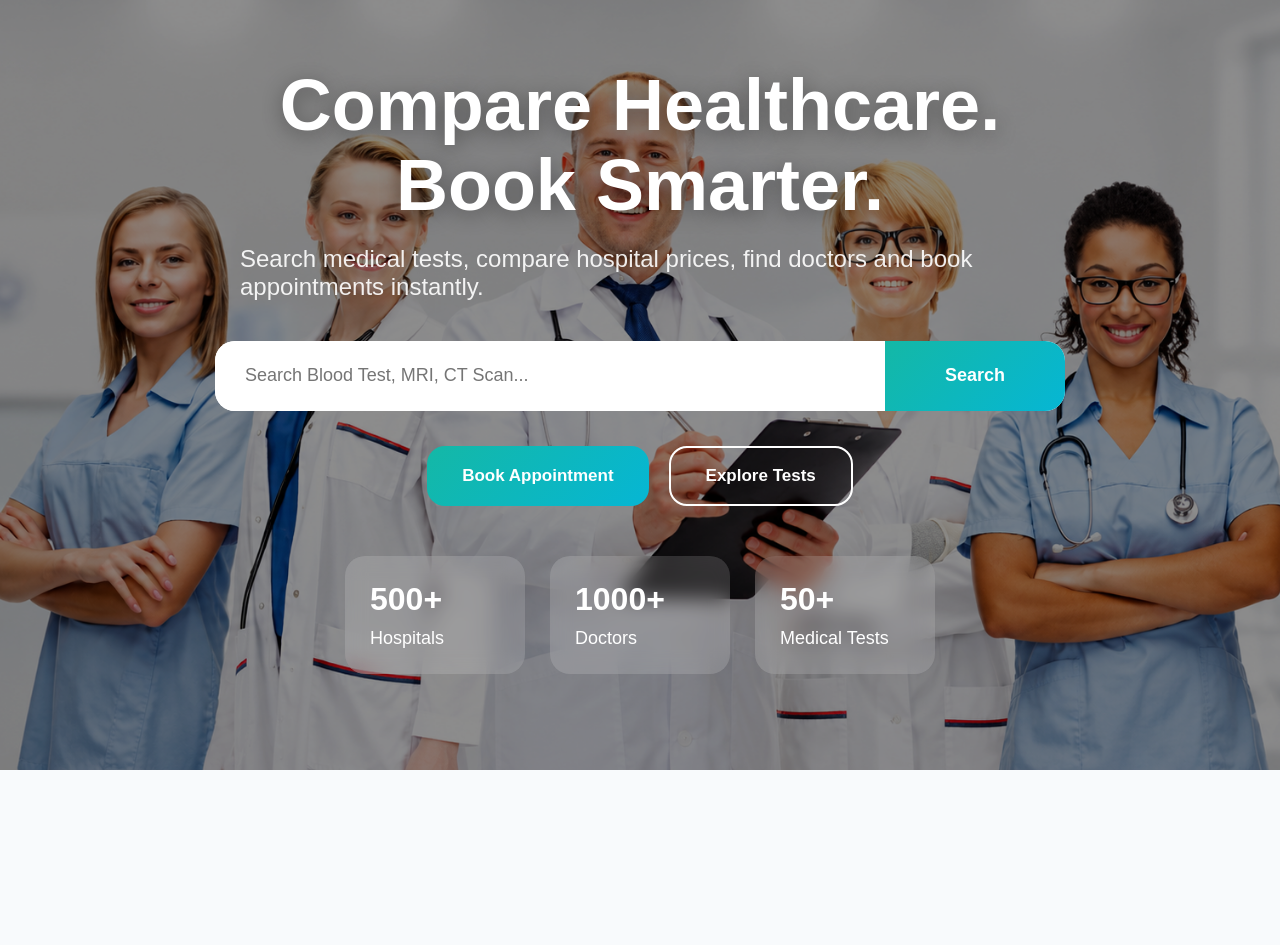
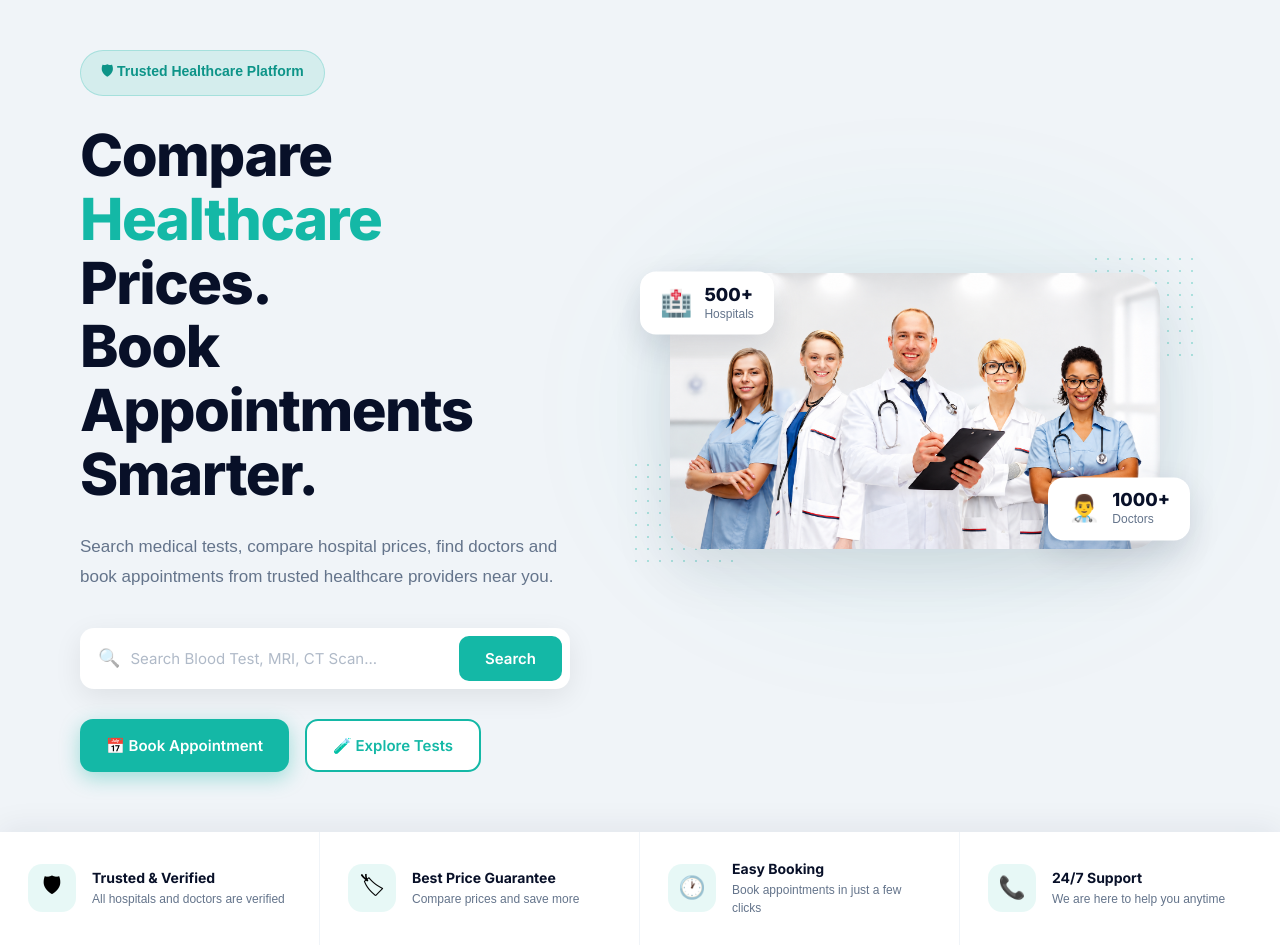
Before and after one commit to Mayank084/Upchar-Project, a React (Vite) app: page / in a window 1280 px wide. Shown: the part 120-1065 px from the top of the page. Before the commit the page ends 890 px from the top, so only its background shows below. Built offline with nearby package versions, Linux system fonts and the light colour scheme.

Commit message:
Updated hero section design

```diff
--- a/src/components/Hero.css
+++ b/src/components/Hero.css
@@ -1,193 +1,344 @@
+@import url('https://fonts.googleapis.com/css2?family=Inter:wght@400;500;600;700;800&display=swap');
+
+/* ── Hero layout ─────────────────────────────── */
 .hero {
-  background: red !important;
-  position: relative;
-  width: 100%;
-  height: 100vh;
-  overflow: hidden;
+  display: flex;
+  align-items: center;
+  justify-content: space-between;
+  gap: 60px;
+  padding: 80px 80px 60px;
+  background: #f0f4f8;
+  min-height: calc(100vh - 70px);
 }
 
-.hero-image {
-  position: absolute;
-  top: 0;
-  left: 0;
-
-  width: 100%;
-  height: 100%;
-
-  object-fit: cover;
-
-  z-index: 1;
+/* ── LEFT ────────────────────────────────────── */
+.hero-left {
+  flex: 1;
+  min-width: 0;
 }
 
-.hero-overlay {
-  position: absolute;
-  inset: 0;
-
-  display: flex;
-  flex-direction: column;
-  justify-content: center;
+.hero-badge {
+  display: inline-flex;
   align-items: center;
-
-  z-index: 2;
-
-  background: rgba(0,0,0,0.45);
+  gap: 8px;
+  padding: 10px 20px;
+  border-radius: 50px;
+  background: rgba(20, 184, 166, 0.12);
+  border: 1px solid rgba(20, 184, 166, 0.25);
+  color: #0d9488;
+  font-size: 14px;
+  font-weight: 600;
+  margin-bottom: 28px;
 }
 
-.hero-overlay h1 {
-  font-size: 72px;
+.hero-left h1 {
+  font-size: 58px;
+  line-height: 1.1;
   font-weight: 800;
-  line-height: 1.1;
-
-  color: white;
-
-  max-width: 1000px;
-
-  text-align: center;
-
-  text-shadow: 0 4px 20px rgba(0,0,0,0.35);
-
-  margin-bottom: 20px;
-}
-.gradient-text {
-  background: linear-gradient(
-    135deg,
-    #14b8a6,
-    #06b6d4,
-    #2563eb
-  );
-
-  -webkit-background-clip: text;
-  -webkit-text-fill-color: transparent;
+  color: #081028;
+  margin-bottom: 25px;
+  font-family: "Inter", sans-serif;
+  letter-spacing: -1.5px;
 }
 
-.hero-overlay p {
-  font-size: 24px;
-  color: rgba(255,255,255,0.9);
-
-  max-width: 800px;
-
-  margin-bottom: 40px;
+.hero-left h1 span {
+  color: #14b8a6;
 }
 
+.hero-left p {
+  font-size: 17px;
+  color: #64748b;
+  line-height: 1.8;
+  max-width: 480px;
+  margin-bottom: 35px;
+}
+
+/* ── Search box ──────────────────────────────── */
 .search-box {
-  width: 850px;
-  max-width: 90%;
+  display: flex;
+  align-items: center;
+  border-radius: 14px;
+  background: white;
+  box-shadow: 0 8px 28px rgba(0, 0, 0, 0.08);
+  padding: 8px 8px 8px 18px;
+  gap: 10px;
+  margin-bottom: 30px;
+  max-width: 540px;
+}
 
-  height: 70px;
-
-  display: flex;
-
-  background: white;
-
-  border-radius: 20px;
-
-  overflow: hidden;
-
-  margin-bottom: 35px;
+.search-icon {
+  font-size: 18px;
+  flex-shrink: 0;
+  opacity: 0.5;
 }
 
 .search-box input {
   flex: 1;
-
   border: none;
   outline: none;
+  font-size: 15px;
+  font-family: "Inter", sans-serif;
+  color: #081028;
+  background: transparent;
+  min-width: 0;
+}
 
-  padding: 0 30px;
-
-  font-size: 18px;
+.search-box input::placeholder {
+  color: #b0bac8;
 }
 
 .search-box button {
-  width: 180px;
-
+  flex-shrink: 0;
+  padding: 13px 26px;
   border: none;
-
-  background: linear-gradient(
-    135deg,
-    #14b8a6,
-    #06b6d4
-  );
-
+  border-radius: 10px;
+  background: #14b8a6;
   color: white;
-
-  font-size: 18px;
+  font-size: 15px;
   font-weight: 600;
-
+  font-family: "Inter", sans-serif;
   cursor: pointer;
+  transition: background 0.2s, transform 0.15s;
 }
 
+.search-box button:hover {
+  background: #0d9488;
+  transform: translateY(-1px);
+}
+
+/* ── CTA Buttons ─────────────────────────────── */
 .hero-buttons {
   display: flex;
-  gap: 20px;
-
-  margin-bottom: 50px;
+  gap: 16px;
 }
 
 .primary-btn {
-  padding: 18px 35px;
+  display: inline-flex;
+  align-items: center;
+  gap: 10px;
+  padding: 15px 26px;
+  border: none;
+  border-radius: 13px;
+  background: #14b8a6;
+  color: white;
+  font-size: 15px;
+  font-weight: 600;
+  font-family: "Inter", sans-serif;
+  cursor: pointer;
+  box-shadow: 0 6px 20px rgba(20, 184, 166, 0.38);
+  transition: background 0.2s, transform 0.2s, box-shadow 0.2s;
+}
 
-  border: none;
-  border-radius: 18px;
-
-  background: linear-gradient(
-    135deg,
-    #14b8a6,
-    #06b6d4
-  );
-
-  color: white;
-
-  font-size: 17px;
-  font-weight: 600;
-
-  cursor: pointer;
+.primary-btn:hover {
+  background: #0d9488;
+  transform: translateY(-2px);
+  box-shadow: 0 10px 28px rgba(20, 184, 166, 0.45);
 }
 
 .secondary-btn {
-  padding: 18px 35px;
-
-  border: 2px solid white;
-
-  background: transparent;
-
-  color: white;
-
-  border-radius: 18px;
-
-  font-size: 17px;
+  display: inline-flex;
+  align-items: center;
+  gap: 10px;
+  padding: 15px 26px;
+  border: 2px solid #14b8a6;
+  border-radius: 13px;
+  background: white;
+  color: #14b8a6;
+  font-size: 15px;
   font-weight: 600;
-
+  font-family: "Inter", sans-serif;
   cursor: pointer;
+  transition: background 0.2s, transform 0.2s;
 }
 
-.stats {
-  display: flex;
-  gap: 25px;
-
-  flex-wrap: wrap;
-  justify-content: center;
+.secondary-btn:hover {
+  background: rgba(20, 184, 166, 0.08);
+  transform: translateY(-2px);
 }
 
-.stat-card {
-  width: 180px;
-
-  background: rgba(255,255,255,0.15);
-
-  backdrop-filter: blur(10px);
-
-  border-radius: 20px;
-
-  padding: 25px;
+/* ── RIGHT ───────────────────────────────────── */
+.hero-right {
+  flex: 1;
+  min-width: 0;
+  position: relative;
+  display: flex;
+  align-items: center;
+  justify-content: center;
+  padding: 20px 40px;
 }
 
-.stat-card h3 {
-  font-size: 32px;
-  color: white;
-
-  margin-bottom: 10px;
+/* Dot grids */
+.dots {
+  position: absolute;
+  width: 110px;
+  height: 110px;
+  background-image: radial-gradient(circle, #14b8a6 1.5px, transparent 1.5px);
+  background-size: 12px 12px;
+  opacity: 0.3;
+  pointer-events: none;
+  z-index: 0;
 }
 
-.stat-card span {
-  color: white;
+.dots--top    { top: 0;   right: 0; }
+.dots--bottom { bottom: 0; left: 0; }
+
+.image-glow {
+  position: absolute;
+  width: 80%;
+  height: 80%;
+  background: #14b8a6;
+  filter: blur(100px);
+  opacity: 0.12;
+  z-index: 1;
+  border-radius: 50%;
+}
+
+.hero-image {
+  width: 100%;
+  border-radius: 28px;
+  position: relative;
+  z-index: 2;
+  transition: 0.4s;
+  box-shadow: 0 20px 60px rgba(13, 31, 60, 0.12);
+  display: block;
+}
+
+.hero-image:hover {
+  transform: translateY(-10px) scale(1.02);
+}
+
+/* ── Floating stat cards ─────────────────────── */
+.floating-card {
+  position: absolute;
+  display: flex;
+  align-items: center;
+  gap: 12px;
+  background: white;
+  padding: 14px 20px;
+  border-radius: 16px;
+  box-shadow: 0 12px 32px rgba(13, 31, 60, 0.13);
+  z-index: 3;
+  animation: float 3s ease-in-out infinite;
+}
+
+.card-1 {
+  top: 20px;
+  left: 10px;
+  animation-delay: 0s;
+}
+
+.card-2 {
+  bottom: 20px;
+  right: 10px;
+  animation-delay: 1.5s;
+}
+
+.card-icon {
+  font-size: 26px;
+}
+
+.card-number {
   font-size: 18px;
+  font-weight: 800;
+  color: #081028;
+  line-height: 1;
+  font-family: "Inter", sans-serif;
 }
+
+.card-label {
+  font-size: 12px;
+  color: #64748b;
+  font-weight: 500;
+  margin-top: 3px;
+}
+
+@keyframes float {
+  0%   { transform: translateY(0); }
+  50%  { transform: translateY(-10px); }
+  100% { transform: translateY(0); }
+}
+
+/* ── Features bar ────────────────────────────── */
+.features-bar {
+  display: grid;
+  grid-template-columns: repeat(4, 1fr);
+  background: white;
+  border-radius: 0;
+  box-shadow: 0 -4px 30px rgba(13, 31, 60, 0.07);
+  overflow: hidden;
+  margin: 0;
+}
+
+.feature-item {
+  display: flex;
+  align-items: center;
+  gap: 16px;
+  padding: 28px 28px;
+  border-right: 1px solid #f0f4f8;
+  transition: background 0.2s;
+}
+
+.feature-item:last-child {
+  border-right: none;
+}
+
+.feature-item:hover {
+  background: rgba(20, 184, 166, 0.04);
+}
+
+.feature-icon {
+  width: 48px;
+  height: 48px;
+  flex-shrink: 0;
+  background: rgba(20, 184, 166, 0.10);
+  border-radius: 14px;
+  display: flex;
+  align-items: center;
+  justify-content: center;
+  font-size: 22px;
+}
+
+.feature-title {
+  font-size: 14px;
+  font-weight: 700;
+  color: #081028;
+  margin-bottom: 4px;
+  font-family: "Inter", sans-serif;
+}
+
+.feature-desc {
+  font-size: 12px;
+  color: #64748b;
+  line-height: 1.5;
+}
+
+/* ── Responsive ──────────────────────────────── */
+@media (max-width: 1024px) {
+  .hero {
+    flex-direction: column;
+    padding: 50px 32px 40px;
+    gap: 48px;
+    min-height: unset;
+  }
+
+  .hero-left h1 { font-size: 44px; }
+  .search-box { max-width: 100%; }
+  .hero-right { width: 100%; padding: 20px 30px; }
+
+  .features-bar { grid-template-columns: repeat(2, 1fr); }
+  .feature-item:nth-child(2) { border-right: none; }
+  .feature-item:nth-child(1),
+  .feature-item:nth-child(2) { border-bottom: 1px solid #f0f4f8; }
+}
+
+@media (max-width: 560px) {
+  .hero { padding: 36px 20px 28px; }
+  .hero-left h1 { font-size: 34px; }
+  .hero-buttons { flex-direction: column; }
+  .primary-btn, .secondary-btn { justify-content: center; }
+  .features-bar { grid-template-columns: 1fr; }
+  .feature-item { border-right: none; border-bottom: 1px solid #f0f4f8; }
+  .feature-item:last-child { border-bottom: none; }
+  .card-1 { left: 0; }
+  .card-2 { right: 0; }
+}
--- a/src/components/Hero.jsx
+++ b/src/components/Hero.jsx
@@ -3,28 +3,33 @@ import heroImage from "../assets/hero.png";
 
 function Hero() {
   return (
+    <>
       <section className="hero">
 
-      <img
-        src={heroImage}
-        alt="Healthcare"
-        className="hero-image"
-      />
+        <div className="hero-left">
 
-      <div className="hero-overlay">
+          <div className="hero-badge">
+            🛡 Trusted Healthcare Platform
+          </div>
 
           <h1>
-          Compare Healthcare.
+            Compare
             <br />
-          Book Smarter.
+            <span>Healthcare</span> Prices.
+            <br />
+            Book Appointments
+            <br />
+            Smarter.
           </h1>
 
           <p>
             Search medical tests, compare hospital prices,
-          find doctors and book appointments instantly.
+            find doctors and book appointments from trusted
+            healthcare providers near you.
           </p>
 
           <div className="search-box">
+            <span className="search-icon">🔍</span>
             <input
               type="text"
               placeholder="Search Blood Test, MRI, CT Scan..."
@@ -34,36 +39,81 @@ function Hero() {
 
           <div className="hero-buttons">
             <button className="primary-btn">
-            Book Appointment
+              📅 Book Appointment
             </button>
 
             <button className="secondary-btn">
-            Explore Tests
+              🧪 Explore Tests
             </button>
           </div>
 
-        <div className="stats">
-
-          <div className="stat-card">
-            <h3>500+</h3>
-            <span>Hospitals</span>
         </div>
 
-          <div className="stat-card">
-            <h3>1000+</h3>
-            <span>Doctors</span>
+        <div className="hero-right">
+
+          <div className="dots dots--top"></div>
+          <div className="dots dots--bottom"></div>
+
+          <div className="image-glow"></div>
+
+          <img
+            src={heroImage}
+            alt="Doctors"
+            className="hero-image"
+          />
+
+          <div className="floating-card card-1">
+            <span className="card-icon">🏥</span>
+            <div>
+              <div className="card-number">500+</div>
+              <div className="card-label">Hospitals</div>
+            </div>
           </div>
 
-          <div className="stat-card">
-            <h3>50+</h3>
-            <span>Medical Tests</span>
+          <div className="floating-card card-2">
+            <span className="card-icon">👨‍⚕️</span>
+            <div>
+              <div className="card-number">1000+</div>
+              <div className="card-label">Doctors</div>
             </div>
-
           </div>
 
         </div>
 
       </section>
+
+      {/* Features Bar */}
+      <div className="features-bar">
+        <div className="feature-item">
+          <div className="feature-icon">🛡</div>
+          <div>
+            <div className="feature-title">Trusted & Verified</div>
+            <div className="feature-desc">All hospitals and doctors are verified</div>
+          </div>
+        </div>
+        <div className="feature-item">
+          <div className="feature-icon">🏷</div>
+          <div>
+            <div className="feature-title">Best Price Guarantee</div>
+            <div className="feature-desc">Compare prices and save more</div>
+          </div>
+        </div>
+        <div className="feature-item">
+          <div className="feature-icon">🕐</div>
+          <div>
+            <div className="feature-title">Easy Booking</div>
+            <div className="feature-desc">Book appointments in just a few clicks</div>
+          </div>
+        </div>
+        <div className="feature-item">
+          <div className="feature-icon">📞</div>
+          <div>
+            <div className="feature-title">24/7 Support</div>
+            <div className="feature-desc">We are here to help you anytime</div>
+          </div>
+        </div>
+      </div>
+    </>
   );
 }
 
```
Lines whose indentation alone changed are shown as unchanged.
